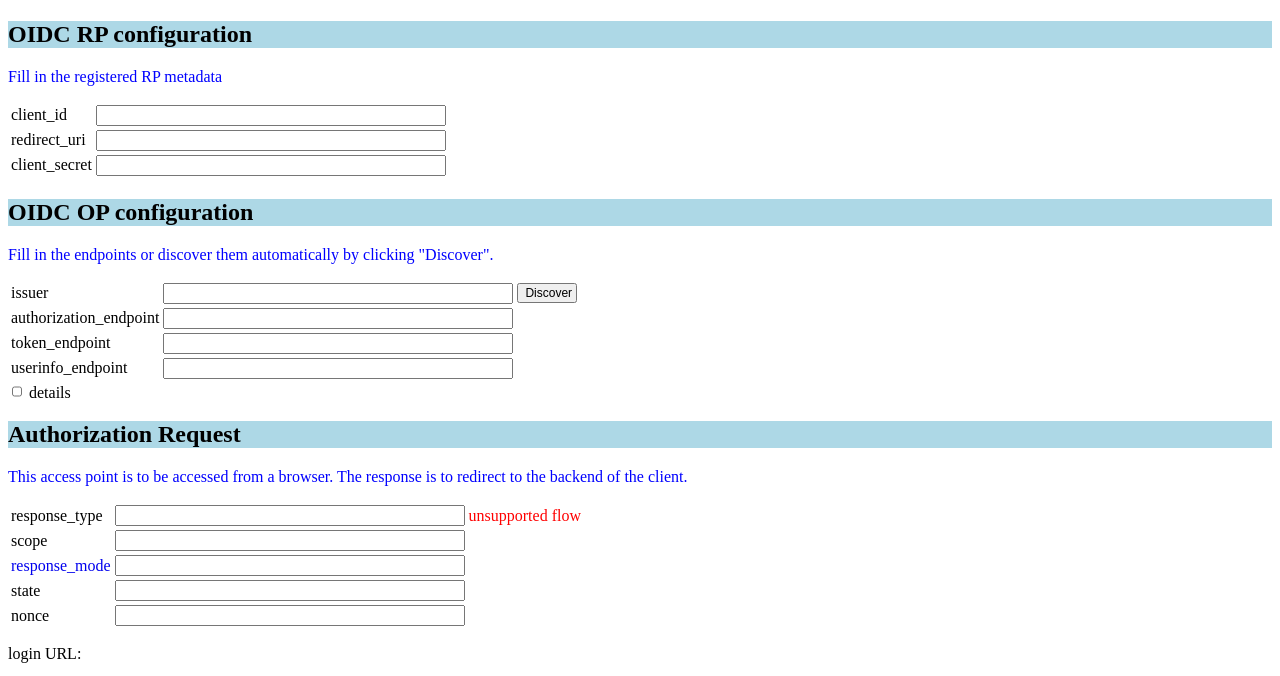
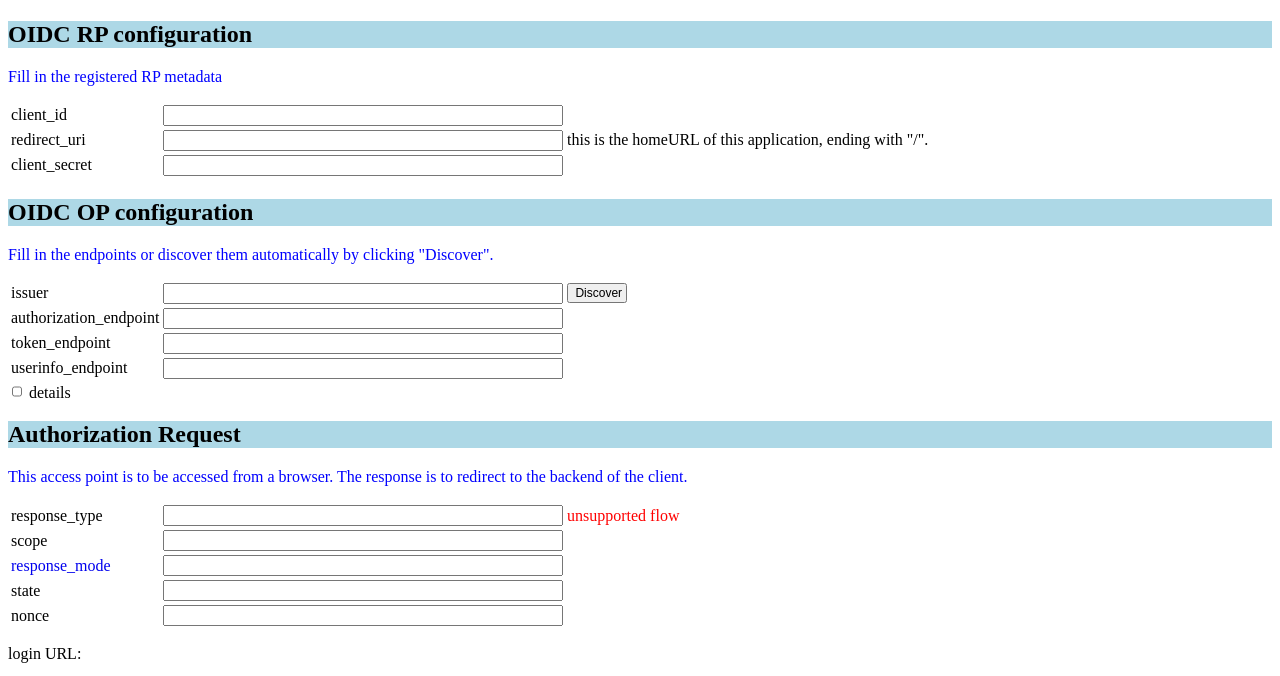
Before and after one commit to smstong/odic-rp-demo, a plain HTML site: page ui/index.html in a window 1280 px wide. Shown: the part 79-755 px from the top of the page. Drawn offline with Linux system fonts and the light colour scheme; no server answers.

Commit message:
beautify UI.

```diff
--- a/ui/index.html
+++ b/ui/index.html
@@ -25,6 +25,7 @@
                 <tr>
                     <td><label>redirect_uri</label></td>
                     <td><input id="redirect_uri" value="" /></td>
+                    <td>this is the homeURL of this application, ending with "/". </td>
                 </tr>
                 <tr>
                     <td><label>client_secret</label></td>
--- a/ui/main.css
+++ b/ui/main.css
@@ -13,7 +13,10 @@ main {
 }
 
 input {
-    width: 350px;
+    width: 400px;
+}
+table tr td:first-child {
+    width: 150px;
 }
 input[type=checkbox]{
     width: auto;
```
